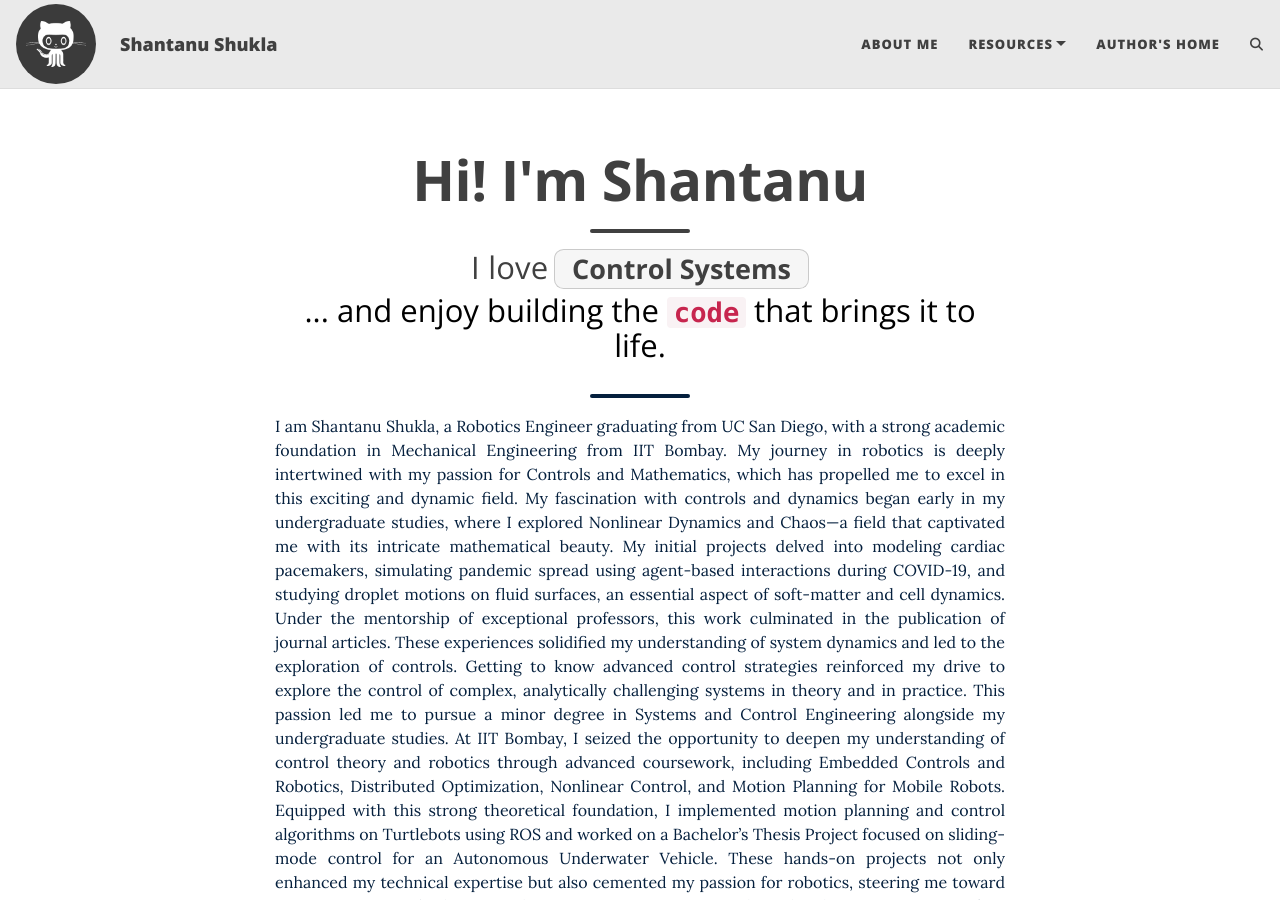
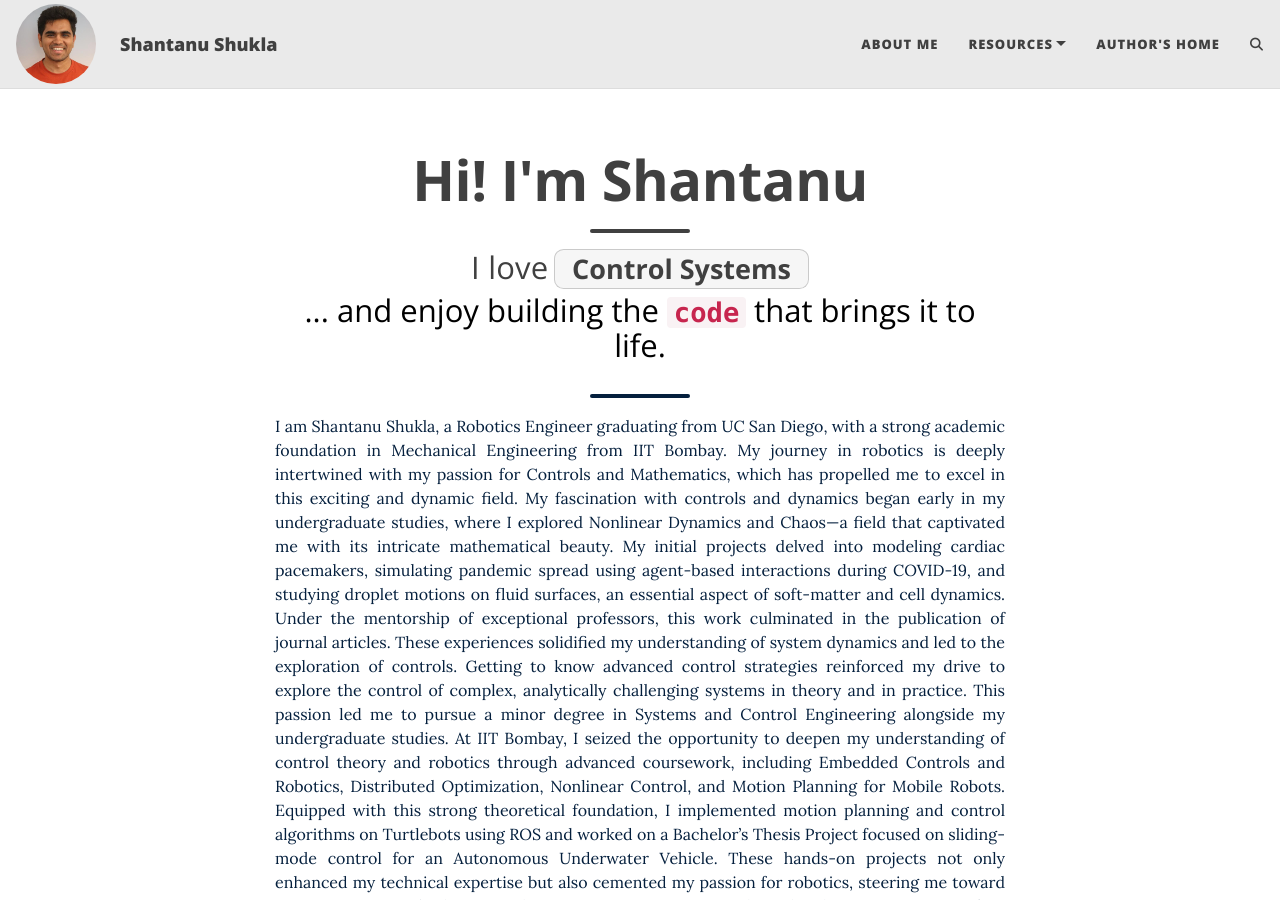
Before and after one commit to shantanusshukla/shantanusshukla.github.io, a Jekyll site: the page built from index.html, in a window 1280 px wide and 900 px high. Built offline with Jekyll 4.4.1, drawn with Linux system fonts in a browser that asks for light colours; the list of posts is cut into pages by our own code; comment, search, counter and statistics services are not loaded.

Commit message:
Add photo

```diff
--- a/_config.yml
+++ b/_config.yml
@@ -39,7 +39,7 @@ navbar-links:
 
 # If you want to have an image logo in the top-left corner instead of having the title of the website,
 # then specify the following parameter
-title-img: "/assets/img/avatar-icon.png"
+title-img: "/assets/img/Photo-website.png"
 
 
 #####################################
```
Also changed, not shown: assets/img/Photo-website.png (added).
